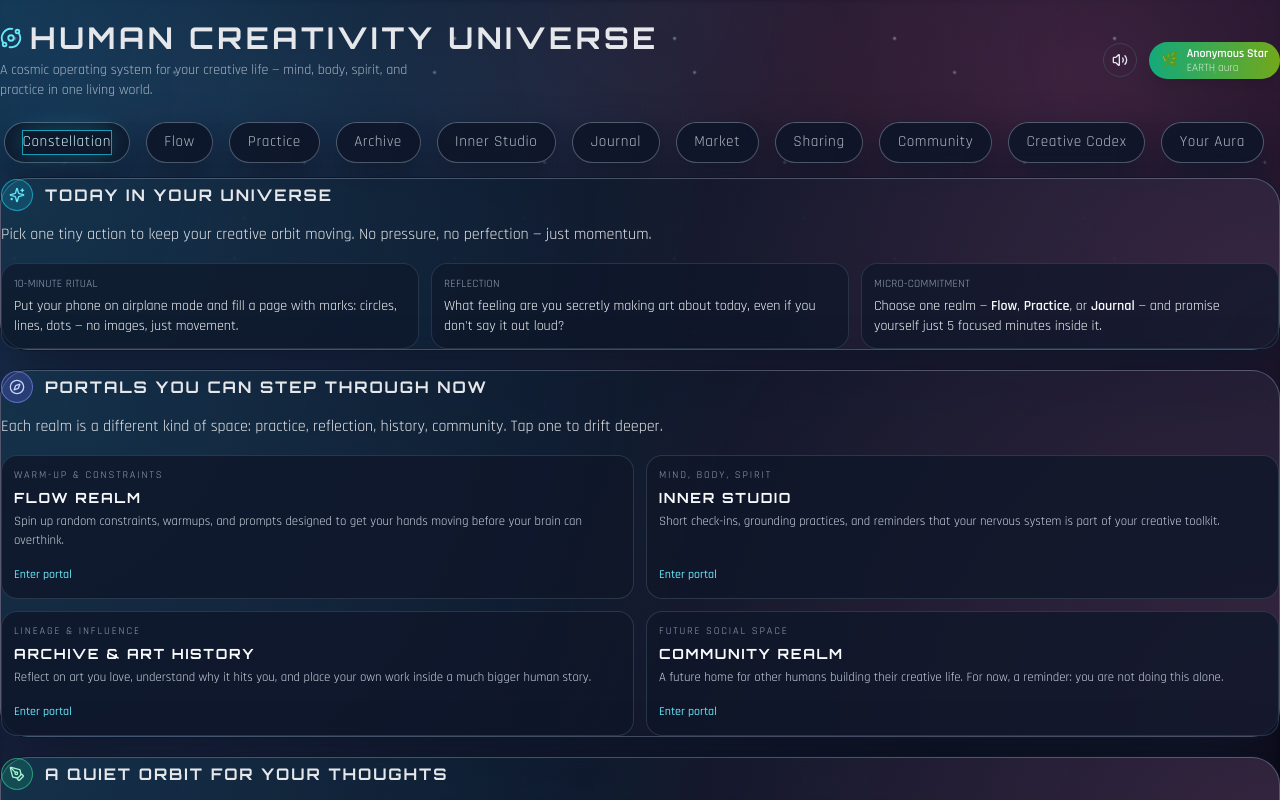
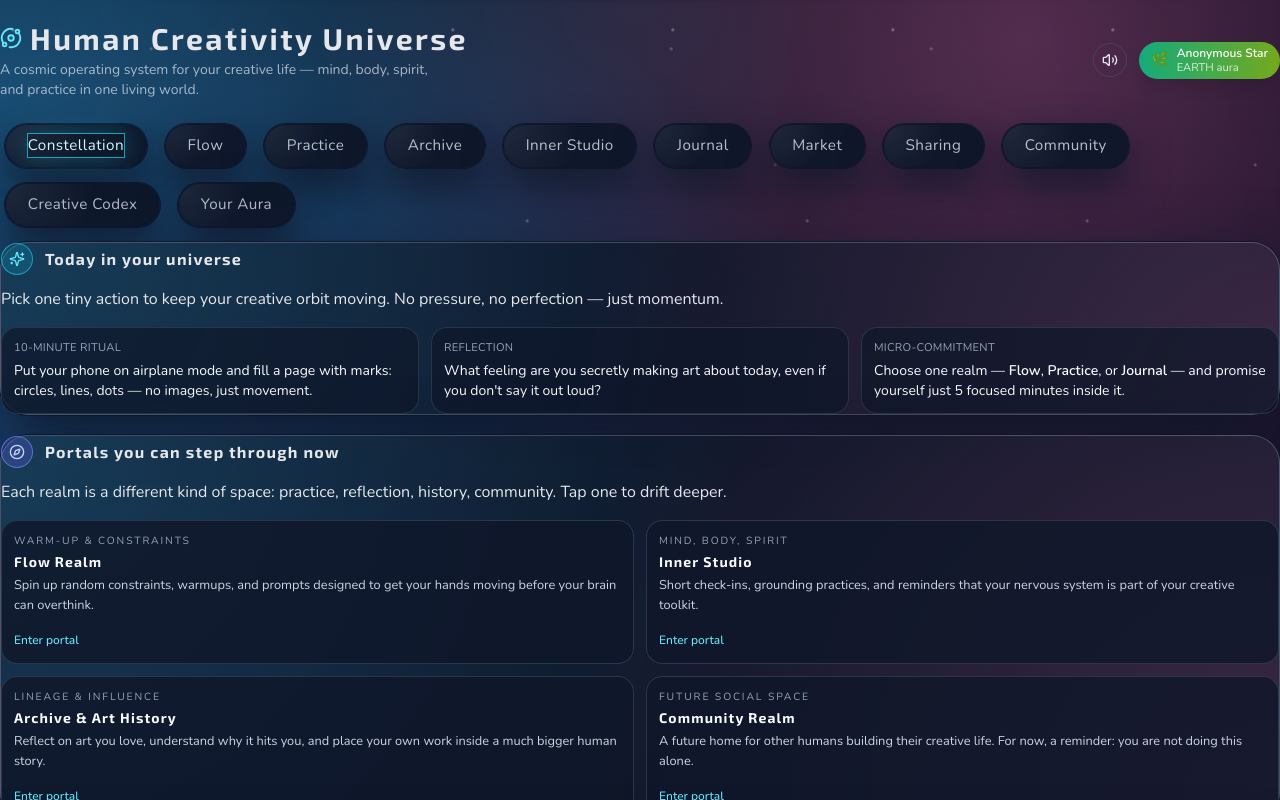
Before and after one commit to Dacolon/Human-Creativity, a Next.js app: page / in a window 1280 px wide. Shown: the top 800 px of the page. Built offline with nearby package versions, Linux system fonts and the light colour scheme.

Commit message:
Update globals.css

```diff
--- a/app/globals.css
+++ b/app/globals.css
@@ -1,7 +1,7 @@
 /* app/globals.css */
 
 /* ---------- Fonts ---------- */
-@import url('https://fonts.googleapis.com/css2?family=Orbitron:wght@500;700&family=Rajdhani:wght@400;500;600&display=swap');
+@import url('https://fonts.googleapis.com/css2?family=Exo+2:wght@500;600;700&family=Nunito:wght@400;500;600;700&display=swap');
 
 @tailwind base;
 @tailwind components;
@@ -23,69 +23,69 @@ body {
   padding: 0;
 }
 
-/* Body text: clean but futuristic */
+/* Body text: soft, readable, slightly futuristic */
 body {
   min-height: 100vh;
   background-color: #020617;
   color: #e5e7eb;
-  font-family: "Rajdhani", system-ui, -apple-system, BlinkMacSystemFont,
+  font-family: "Nunito", system-ui, -apple-system, BlinkMacSystemFont,
     "Segoe UI", sans-serif;
   position: relative;
   overflow-x: hidden;
 }
 
-/* Header / logo font – sci-fi, but readable */
+/* Header / logo font – smooth sci-fi, not chunky */
 .font-space {
-  font-family: "Orbitron", system-ui, sans-serif;
-  letter-spacing: 0.12em;
-  text-transform: uppercase;
-  font-weight: 600;
+  font-family: "Exo 2", system-ui, sans-serif;
+  letter-spacing: 0.08em;
+  text-transform: none;
+  font-weight: 700;
 }
 
-/* ---------- Cosmic background layers ---------- */
+/* ---------- Cosmic background layers (older look) ---------- */
 
-/* Gradient sky */
+/* Gradient sky similar to your 1:29 AM screenshot */
 .bg-anim {
   position: fixed;
   inset: 0;
   z-index: -3;
   pointer-events: none;
   background:
-    radial-gradient(circle at 0% 0%, rgba(56, 189, 248, 0.26), transparent 55%),
-    radial-gradient(circle at 85% 10%, rgba(244, 114, 182, 0.22), transparent 55%),
-    radial-gradient(circle at 15% 80%, rgba(129, 140, 248, 0.24), transparent 60%),
-    linear-gradient(180deg, #020617 0%, #00010a 100%);
+    radial-gradient(circle at 0% 10%, rgba(56, 189, 248, 0.35), transparent 55%),
+    radial-gradient(circle at 80% 5%, rgba(244, 114, 182, 0.32), transparent 55%),
+    radial-gradient(circle at 10% 85%, rgba(59, 130, 246, 0.35), transparent 60%),
+    linear-gradient(180deg, #020617 0%, #02051a 50%, #020617 100%);
   background-attachment: fixed;
 }
 
-/* Starfield */
+/* Soft starfield */
 .cosmic-depth {
   position: fixed;
   inset: 0;
   z-index: -2;
   pointer-events: none;
-  opacity: 0.6;
+  opacity: 0.45;
   background-image:
-    radial-gradient(circle at 10% 20%, rgba(255, 255, 255, 0.65) 1px, transparent 2px),
-    radial-gradient(circle at 70% 30%, rgba(255, 255, 255, 0.55) 1px, transparent 2px),
-    radial-gradient(circle at 30% 70%, rgba(255, 255, 255, 0.45) 1px, transparent 2px),
-    radial-gradient(circle at 90% 80%, rgba(255, 255, 255, 0.5) 1px, transparent 2px);
+    radial-gradient(circle at 8% 15%, rgba(255, 255, 255, 0.7) 1px, transparent 2px),
+    radial-gradient(circle at 60% 20%, rgba(255, 255, 255, 0.5) 1px, transparent 2px),
+    radial-gradient(circle at 25% 70%, rgba(255, 255, 255, 0.5) 1px, transparent 2px),
+    radial-gradient(circle at 90% 80%, rgba(255, 255, 255, 0.6) 1px, transparent 2px);
   background-size: 220px 220px, 260px 260px, 240px 240px, 280px 280px;
-  animation: starDrift 60s linear infinite;
+  animation: starDrift 70s linear infinite;
 }
 
-/* Soft cosmic glow / haze */
+/* Haze / glow to blend everything */
 .cosmic-noise {
   position: fixed;
   inset: 0;
   z-index: -1;
   pointer-events: none;
   mix-blend-mode: screen;
-  opacity: 0.28;
+  opacity: 0.26;
   background:
-    radial-gradient(circle at 50% 0%, rgba(255, 255, 255, 0.18), transparent 65%),
-    radial-gradient(circle at 5% 100%, rgba(56, 189, 248, 0.16), transparent 60%),
-    radial-gradient(circle at 95% 100%, rgba(244, 114, 182, 0.18), transparent 60%);
+    radial-gradient(circle at 50% 0%, rgba(255, 255, 255, 0.14), transparent 65%),
+    radial-gradient(circle at 5% 100%, rgba(56, 189, 248, 0.15), transparent 60%),
+    radial-gradient(circle at 95% 100%, rgba(244, 114, 182, 0.17), transparent 60%);
   filter: blur(3px);
 }
 
@@ -95,99 +95,100 @@ body {
     transform: translate3d(0, 0, 0);
   }
   100% {
-    transform: translate3d(-80px, -60px, 0);
+    transform: translate3d(-60px, -40px, 0);
   }
 }
 
 /* ---------- Layout helpers ---------- */
 
-/* Main layout container – keeps things from feeling zoomed in */
 .page-shell {
   max-width: 1120px;
   margin: 0 auto;
   padding: 1.5rem 1.25rem 4rem;
 }
 
-/* ---------- Floating cards ---------- */
+/* ---------- Floating glass cards (like before) ---------- */
 
-/* Generic glassy card used for sections like "Today in your universe" */
 .card {
   border-radius: 1.75rem;
-  background: radial-gradient(circle at 0% 0%, rgba(56, 189, 248, 0.16), transparent 55%),
-    radial-gradient(circle at 100% 100%, rgba(244, 114, 182, 0.18), transparent 55%),
-    rgba(15, 23, 42, 0.92);
-  border: 1px solid rgba(148, 163, 184, 0.4);
+  background:
+    radial-gradient(circle at 0% 0%, rgba(56, 189, 248, 0.22), transparent 55%),
+    radial-gradient(circle at 100% 100%, rgba(244, 114, 182, 0.2), transparent 55%),
+    rgba(15, 23, 42, 0.96);
+  border: 1px solid rgba(148, 163, 184, 0.35);
   box-shadow:
-    0 28px 70px rgba(15, 23, 42, 0.95),
+    0 26px 70px rgba(15, 23, 42, 0.95),
     0 0 0 1px rgba(15, 23, 42, 0.9);
   backdrop-filter: blur(26px);
   -webkit-backdrop-filter: blur(26px);
 }
 
-/* Slight lift on hover for interactive cards */
 .card-hover {
   transition: transform 220ms ease, box-shadow 220ms ease, border-color 220ms ease;
 }
+
 .card-hover:hover {
   transform: translateY(-3px);
   box-shadow:
-    0 32px 80px rgba(15, 23, 42, 0.98),
+    0 30px 80px rgba(15, 23, 42, 0.98),
     0 0 0 1px rgba(56, 189, 248, 0.4);
   border-color: rgba(56, 189, 248, 0.7);
 }
 
-/* Inner padding utility for cards */
 .card-body {
   padding: 1.5rem 1.5rem 1.75rem;
 }
 
-/* ---------- Navigation pills ---------- */
+/* ---------- Navigation pills (restore bubble buttons) ---------- */
 
-/* Style nav links so they feel like floating chips again */
 nav a {
   display: inline-flex;
   align-items: center;
   justify-content: center;
-  padding: 0.5rem 1.1rem;
-  margin: 0.15rem 0.25rem;
+  padding: 0.6rem 1.35rem;
+  margin: 0.22rem 0.32rem;
   border-radius: 999px;
-  background: rgba(15, 23, 42, 0.9);
-  border: 1px solid rgba(148, 163, 184, 0.5);
-  box-shadow: 0 18px 40px rgba(15, 23, 42, 0.9);
+  background: radial-gradient(circle at 0% 0%, rgba(148, 163, 184, 0.12), transparent 55%),
+    rgba(15, 23, 42, 0.96);
+  border: 1px solid rgba(15, 23, 42, 0.9);
+  box-shadow:
+    0 18px 40px rgba(15, 23, 42, 0.9),
+    0 0 0 1px rgba(15, 23, 42, 0.9);
   text-decoration: none;
   color: #e5e7eb;
   font-size: 0.95rem;
-  letter-spacing: 0.04em;
+  letter-spacing: 0.03em;
 }
 
-/* Active / current tab – brighter border & slight glow */
+/* Active / current tab */
 nav a[aria-current="page"],
 nav a[data-active="true"] {
   border-color: rgba(56, 189, 248, 0.9);
   box-shadow:
     0 18px 40px rgba(15, 23, 42, 0.95),
-    0 0 0 1px rgba(56, 189, 248, 0.8),
+    0 0 0 1px rgba(56, 189, 248, 0.9),
     0 0 16px rgba(56, 189, 248, 0.4);
 }
 
-/* On hover, subtle glow */
+/* Hover glow */
 nav a:hover {
   border-color: rgba(56, 189, 248, 0.7);
   box-shadow:
     0 20px 46px rgba(15, 23, 42, 0.98),
-    0 0 0 1px rgba(56, 189, 248, 0.65);
+    0 0 0 1px rgba(56, 189, 248, 0.5);
 }
 
 /* ---------- Misc text helpers ---------- */
 
 .heading-kicker {
   text-transform: uppercase;
-  letter-spacing: 0.22em;
+  letter-spacing: 0.18em;
   font-size: 0.75rem;
   color: rgba(148, 163, 184, 0.9);
 }
 
-/* Make regular headings a bit more cosmic */
-h1, h2, h3 {
-  letter-spacing: 0.06em;
+h1,
+h2,
+h3 {
+  letter-spacing: 0.05em;
 }
```
